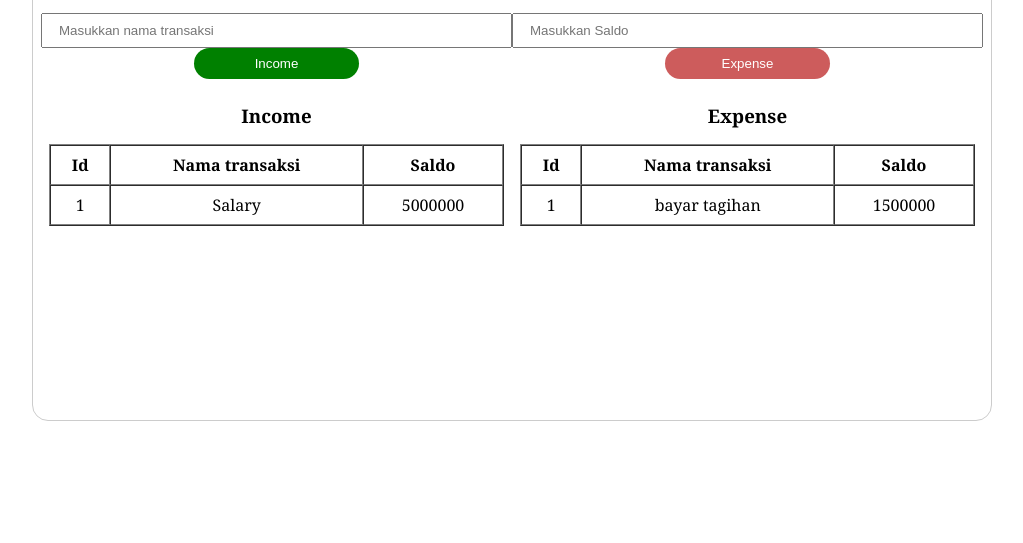
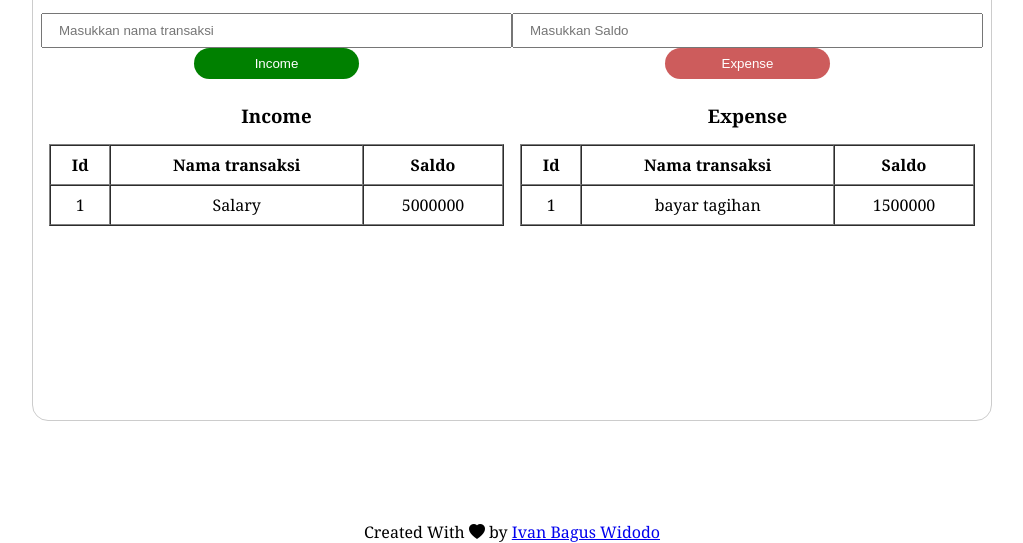
Before and after one commit to ivanbaguswidodo/HematPangkalKaya, a plain HTML site: page index.html in a window 1280 px wide. Shown: the part 279-822 px from the top of the page, without its empty margins (128-1151 px from the left). Before the commit the page ends 800 px from the top, so only its background shows below. Drawn offline with nearby package versions, Linux system fonts and the light colour scheme.

```diff
--- a/css/style.css
+++ b/css/style.css
@@ -122,3 +122,7 @@
     color: blue;
     font-weight: bold;
 }
+
+.footer{
+    text-align: center;
+}
--- a/index.html
+++ b/index.html
@@ -4,6 +4,9 @@
     <meta charset="UTF-8">
     <meta http-equiv="X-UA-Compatible" content="IE=edge">
     <meta name="viewport" content="width=device-width, initial-scale=1.0">
+     <!-- Bootstrap Icon -->
+     <link rel="stylesheet" href="https://cdn.jsdelivr.net/npm/bootstrap-icons@1.9.1/font/bootstrap-icons.css">
+
     <title>Income Dan Expense</title>
     <!-- CSS -->
     <link rel="stylesheet" href="css/style.css">
@@ -91,7 +94,11 @@
         </div>
     </div>
 
-
+<!-- Footer -->
+<footer class="footer">
+    <p> Created With <i class="bi bi-heart-fill text-danger"></i> by <a href="https://www.instagram.com/ivan_bagus_/?hl=id" class="text-white fw-bold">Ivan Bagus Widodo</a></p>
+    </footer>
+    <!-- akhir footer -->
 
     <!-- JS -->
     <script src="js/script.js"></script>
```
